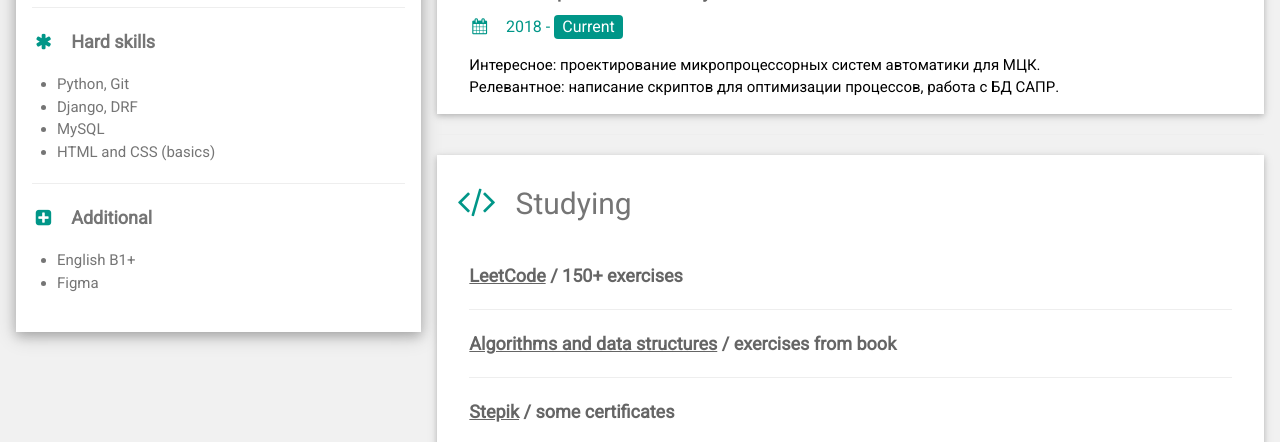
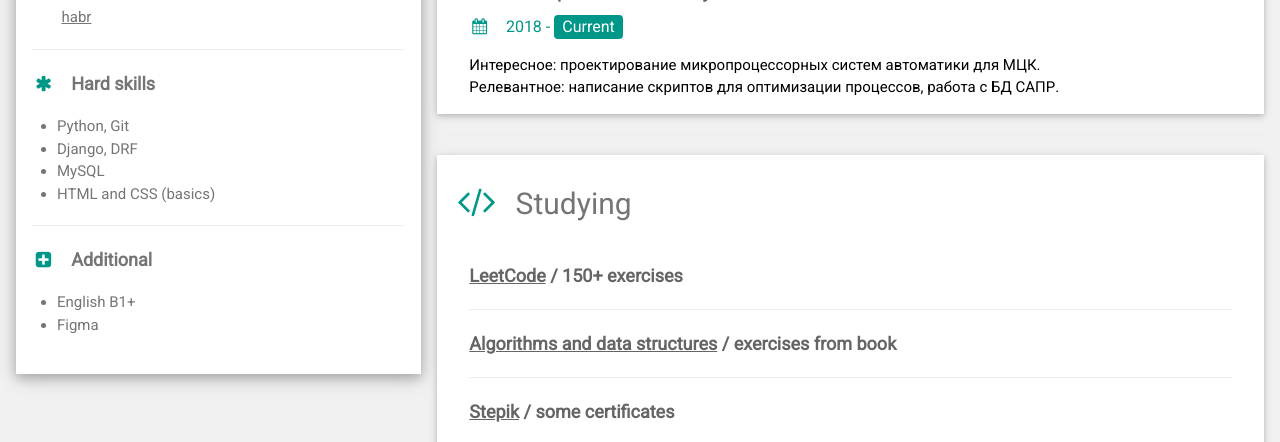
Before and after one commit to noviqogit/noviqogit.github.io, a plain HTML site: page index.html in a window 1280 px wide. Shown: the part 658-1100 px from the top of the page. Drawn offline with nearby package versions, Linux system fonts and the light colour scheme.

Commit message:
update 3

```diff
--- a/index.html
+++ b/index.html
@@ -74,6 +74,7 @@
           <p><i class="fa fa-envelope fa-fw w3-margin-right w3-large w3-text-teal"></i><a href="mailto:noviqov.ae@gmail.com">noviqov.ae@gmail.com</a></p>
           <p><i class="fa fa-github-square fa-fw w3-margin-right w3-large w3-text-teal"></i><a href="https://github.com/noviqogit">noviqogit</a></p>
           <p><i class="fa fa-telegram fa-fw w3-margin-right w3-large w3-text-teal"></i><a href="https://t.me/noviqogram">noviqogram</a></p>
+          <p><i class="fas fa-users fa-fw w3-margin-right w3-large w3-text-teal"></i><a href="https://habr.com/ru/users/noviqohabr/">habr</a></p>
           <hr>
 
           <p class="w3-large"><b><i class="fa fa-asterisk fa-fw w3-margin-right w3-text-teal"></i>Hard skills</b></p>
```
